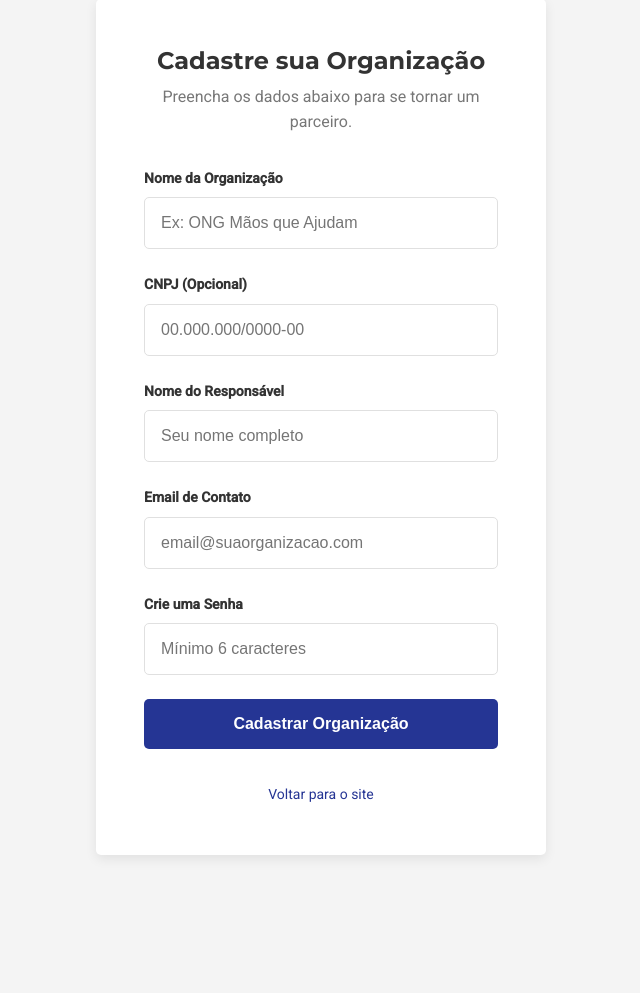
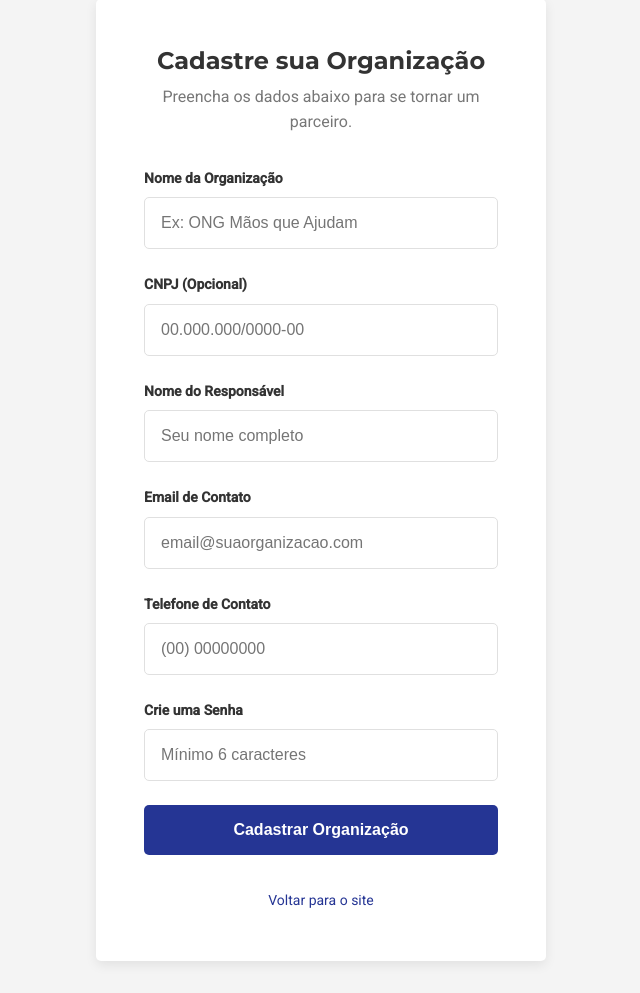
Before and after one commit to HenriqueCliri/engenharia_solidaria, a Flask app: page /login_cadastro_parceiro in a window 1280 px wide. Shown: the part 33-1026 px from the top of the page, without its empty margins (319-959 px from the left). Before the commit the page ends 890 px from the top, so only its background shows below. Run offline with Flask 3, Linux system fonts and the light colour scheme.

Commit message:
fix: admin view paternship contact number and name

```diff
--- a/ES/__init__.py
+++ b/ES/__init__.py
@@ -10,7 +10,6 @@ def create_app():
 
     db.init_app(app)
 
-    # from .routes import main as main_blueprint
     from .routes import dp as main
     app.register_blueprint(main)
 
--- a/ES/models.py
+++ b/ES/models.py
@@ -64,6 +64,7 @@ class Partner(db.Model):
     org_name = db.Column(db.String(150), nullable=False)
     cnpj = db.Column(db.String(20), unique=True, nullable=True)
     responsible_name = db.Column(db.String(100), nullable=False)
+    telefone = db.Column(db.String(80), nullable=False)
     email = db.Column(db.String(100), unique=True, nullable=False)
     senha = db.Column(db.String(256), nullable=False)
 
--- a/ES/routes/routes_admin.py
+++ b/ES/routes/routes_admin.py
@@ -112,9 +112,9 @@ def delete_skill(skill_id):
 @admin_required
 def admin_parceiros():
     parceiros = Partner.query.all()
-    return render_template('admin_parceiros.html',
-                           title='Gestão de Parceiros',
-                           parceiros=parceiros)
+    # telefone = Partner.
+
+    return render_template('admin_parceiros.html', title='Gestão de Parceiros', parceiros=parceiros)
 
 @dp.route('/admin/excluir-parceiro/<int:partner_id>', methods=['POST'])
 @admin_required
--- a/ES/routes/routes_auth.py
+++ b/ES/routes/routes_auth.py
@@ -80,6 +80,7 @@ def logout():
 def login_cadastro_parceiro():
     if request.method == 'POST':
         org_name = request.form.get('org_name')
+        telefone = request.form.get('telefone')
         cnpj = request.form.get('cnpj')
         responsible_name = request.form.get('responsible_name')
         email = request.form.get('email')
@@ -98,6 +99,7 @@ def login_cadastro_parceiro():
             cnpj=cnpj,
             responsible_name=responsible_name,
             email=email,
+            telefone=telefone,
             senha=senha_hash
         )
 
--- a/ES/static/css/login_cadastro_parceiro.css
+++ b/ES/static/css/login_cadastro_parceiro.css
@@ -66,7 +66,8 @@ form h2 {
 
 .form-group input[type="text"],
 .form-group input[type="email"],
-.form-group input[type="password"] {
+.form-group input[type="password"],
+.form-group input[type="tel"] {
   width: 100%;
   padding: var(--esp-3);
   font-size: var(--texto-base);
--- a/ES/templates/admin_parceiros.html
+++ b/ES/templates/admin_parceiros.html
@@ -39,7 +39,7 @@
                 {% for parceiro in parceiros %}
                 <li class="partner-card">
                     <h3>{{ parceiro.nome_organizacao }}</h3>
-                    <p><strong>Responsável:</strong> {{ parceiro.responsavel or 'Não informado' }}</p>
+                    <p><strong>Responsável:</strong> {{ parceiro.responsible_name or 'Não informado' }}</p>
                     <p><strong>Email:</strong> {{ parceiro.email or 'Não informado' }}</p>
                     <p><strong>Telefone:</strong> {{ parceiro.telefone or 'Não informado' }}</p>
 
--- a/ES/templates/login_cadastro_parceiro.html
+++ b/ES/templates/login_cadastro_parceiro.html
@@ -47,6 +47,11 @@
                 <label for="registerEmail">Email de Contato</label>
                 <input type="email" id="registerEmail" name="email" placeholder="email@suaorganizacao.com" required>
             </div>
+
+            <div class="form-group">
+                <label for="registerEmail">Telefone de Contato</label>
+                <input type="tel" id="registerContact" name="telefone" placeholder="(00) 00000000" required>
+            </div>
             <div class="form-group">
                 <label for="registerPassword">Crie uma Senha</label>
                 <input type="password" id="registerPassword" name="senha" placeholder="Mínimo 6 caracteres" required>
```
Also changed, not shown: instance/database.db.
